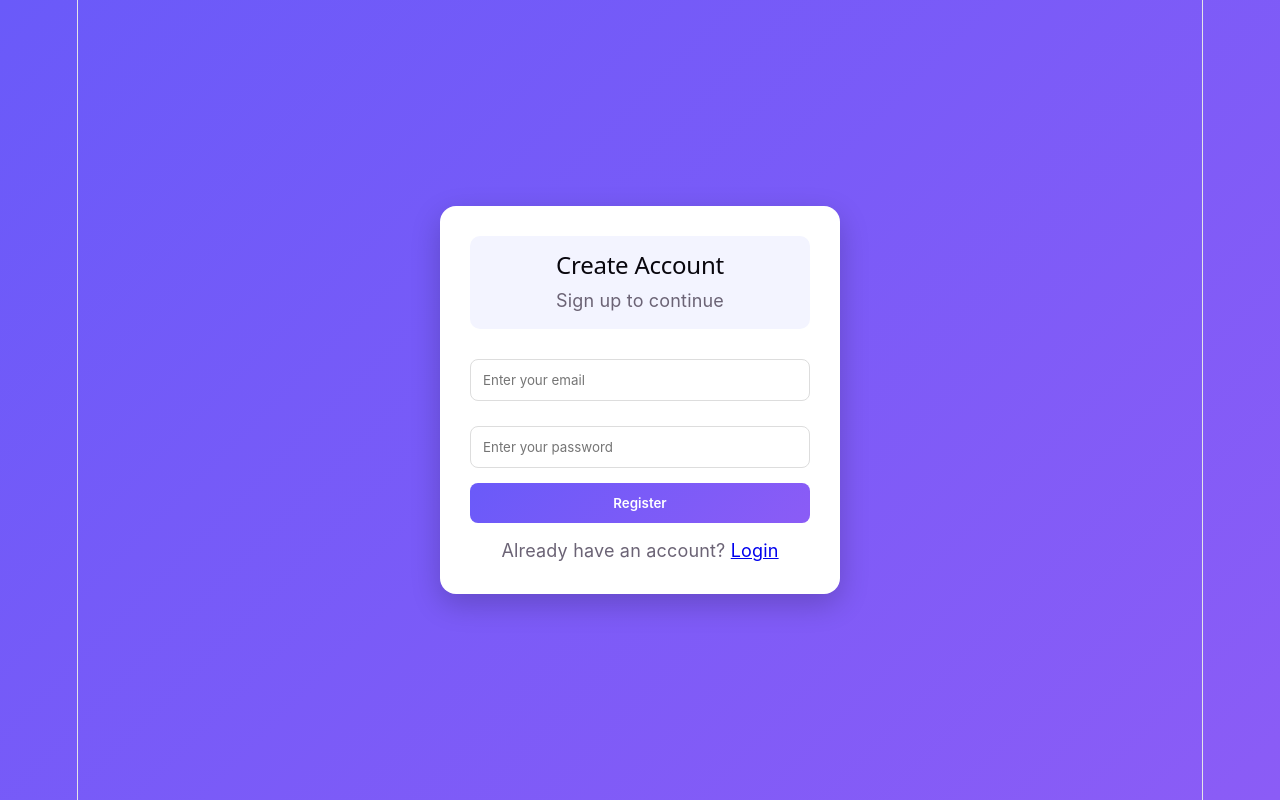
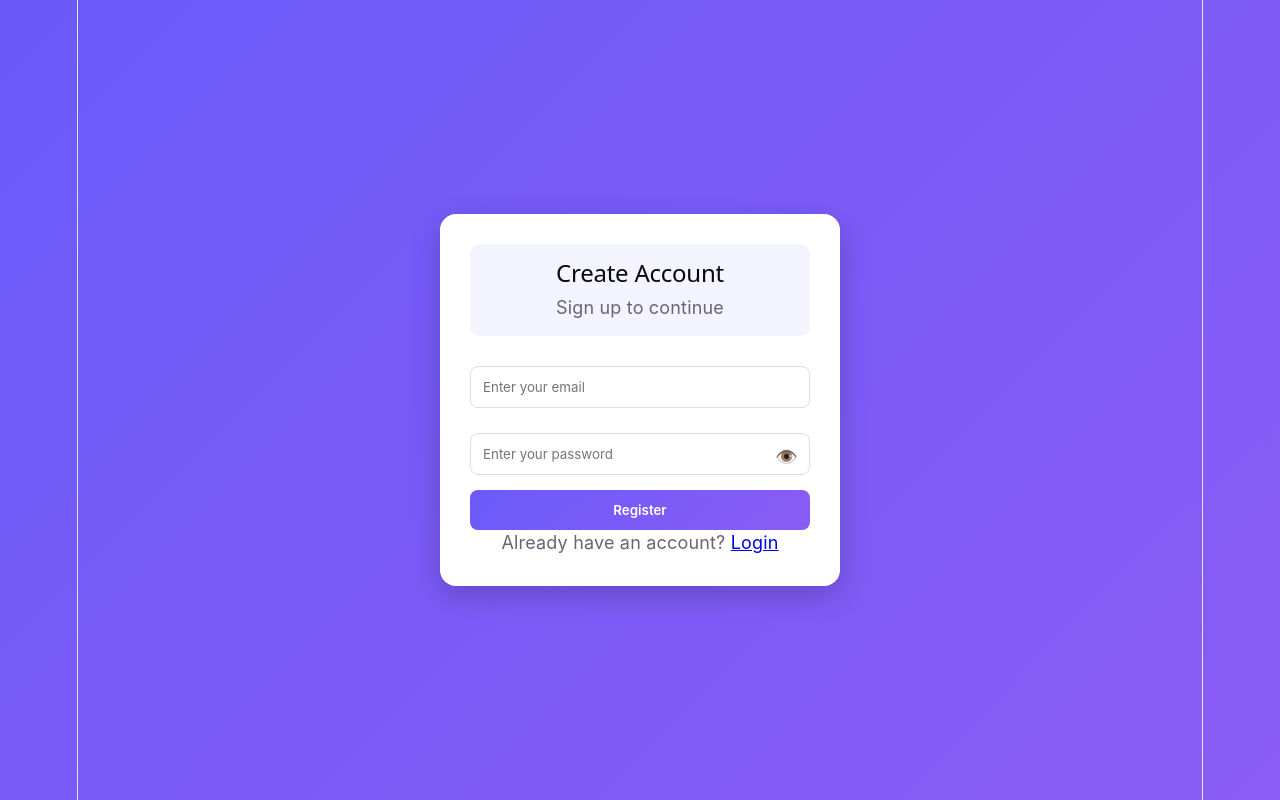
Before and after one commit to Mayankmodi2385/deknek-assignment, a React (Vite) app in the folder client/: page /register in a window 1280 px wide. Built offline with nearby package versions, Linux system fonts and the light colour scheme.

Commit message:
add the show/hide password option

```diff
--- a/client/src/App.css
+++ b/client/src/App.css
@@ -213,3 +213,23 @@ button {
 .stat-card h2 {
   color: #6a5af9;
 }
+/* PASSWORD FIELD */
+.password-field {
+  position: relative;
+}
+
+/* INPUT INSIDE */
+.password-field input {
+  width: 100%;
+  padding-right: 40px;
+}
+
+/* EYE ICON */
+.password-field span {
+  position: absolute;
+  right: 12px;
+  top: 50%;
+  transform: translateY(-50%);
+  cursor: pointer;
+  font-size: 18px;
+}
--- a/client/src/pages/Login.jsx
+++ b/client/src/pages/Login.jsx
@@ -5,13 +5,11 @@ import { Link, useNavigate } from "react-router-dom";
 export default function Login() {
   const [email, setEmail] = useState("");
   const [password, setPassword] = useState("");
-  const [loading, setLoading] = useState(false); // ✅ NEW
+  const [showPassword, setShowPassword] = useState(false); // 👁️
   const navigate = useNavigate();
 
   const handleLogin = async () => {
     try {
-      setLoading(true); // start loading
-
       const res = await axios.post(
         "https://deknek-assignment-gzjr.onrender.com/login",
         { email, password }
@@ -23,38 +21,43 @@ export default function Login() {
       navigate("/dashboard");
     } catch (err) {
       alert(err.response?.data || "Login failed");
-    } finally {
-      setLoading(false); // stop loading
     }
   };
 
   return (
     <div className="auth-container">
       <div className="card">
+
         <div className="card-header">
-          <h3>Welcome Back</h3>
+          <h2>Welcome Back</h2>
           <p>Sign in to your account</p>
         </div>
 
         <input
           type="email"
-          placeholder="Email"
+          placeholder="Enter your email"
           onChange={(e) => setEmail(e.target.value)}
         />
 
-        <input
-          type="password"
-          placeholder="Password"
-          onChange={(e) => setPassword(e.target.value)}
-        />
+        {/* PASSWORD WITH EYE */}
+        <div className="password-field">
+          <input
+            type={showPassword ? "text" : "password"}
+            placeholder="Enter your password"
+            onChange={(e) => setPassword(e.target.value)}
+          />
 
-        <button onClick={handleLogin} disabled={loading}>
-          {loading ? <div className="spinner"></div> : "Login"}
-        </button>
+          <span onClick={() => setShowPassword(!showPassword)}>
+            {showPassword ? "🙈" : "👁️"}
+          </span>
+        </div>
+
+        <button onClick={handleLogin}>Login</button>
 
         <p>
           Don’t have an account? <Link to="/register">Register</Link>
         </p>
+
       </div>
     </div>
   );
--- a/client/src/pages/Register.jsx
+++ b/client/src/pages/Register.jsx
@@ -5,13 +5,11 @@ import { Link, useNavigate } from "react-router-dom";
 export default function Register() {
   const [email, setEmail] = useState("");
   const [password, setPassword] = useState("");
-  const [loading, setLoading] = useState(false); // 🔥 loader
+  const [showPassword, setShowPassword] = useState(false); // 👁️
   const navigate = useNavigate();
 
   const handleRegister = async () => {
     try {
-      setLoading(true);
-
       await axios.post(
         "https://deknek-assignment-gzjr.onrender.com/register",
         { email, password }
@@ -19,11 +17,8 @@ export default function Register() {
 
       alert("Registered Successfully ✅");
       navigate("/");
-
     } catch (err) {
       alert(err.response?.data || "Error");
-    } finally {
-      setLoading(false);
     }
   };
 
@@ -42,17 +37,22 @@ export default function Register() {
           onChange={(e) => setEmail(e.target.value)}
         />
 
-        <input
-          type="password"
-          placeholder="Enter your password"
-          onChange={(e) => setPassword(e.target.value)}
-        />
+        {/* PASSWORD WITH EYE */}
+        <div className="password-field">
+          <input
+            type={showPassword ? "text" : "password"}
+            placeholder="Enter your password"
+            onChange={(e) => setPassword(e.target.value)}
+          />
 
-        <button onClick={handleRegister} disabled={loading}>
-          {loading ? <div className="spinner"></div> : "Register"}
-        </button>
+          <span onClick={() => setShowPassword(!showPassword)}>
+            {showPassword ? "🙈" : "👁️"}
+          </span>
+        </div>
 
-        <p style={{ marginTop: "15px", textAlign: "center" }}>
+        <button onClick={handleRegister}>Register</button>
+
+        <p>
           Already have an account? <Link to="/">Login</Link>
         </p>
 
```
